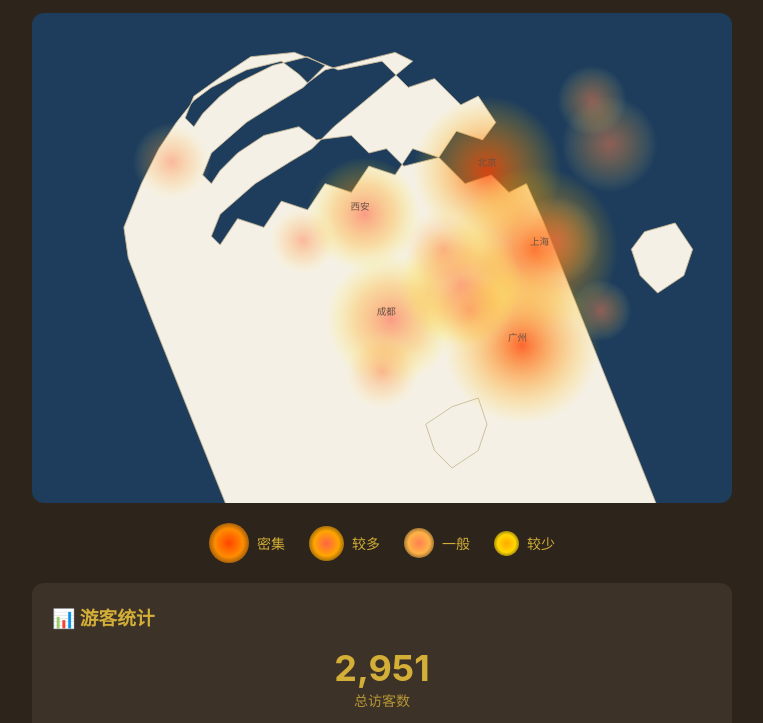
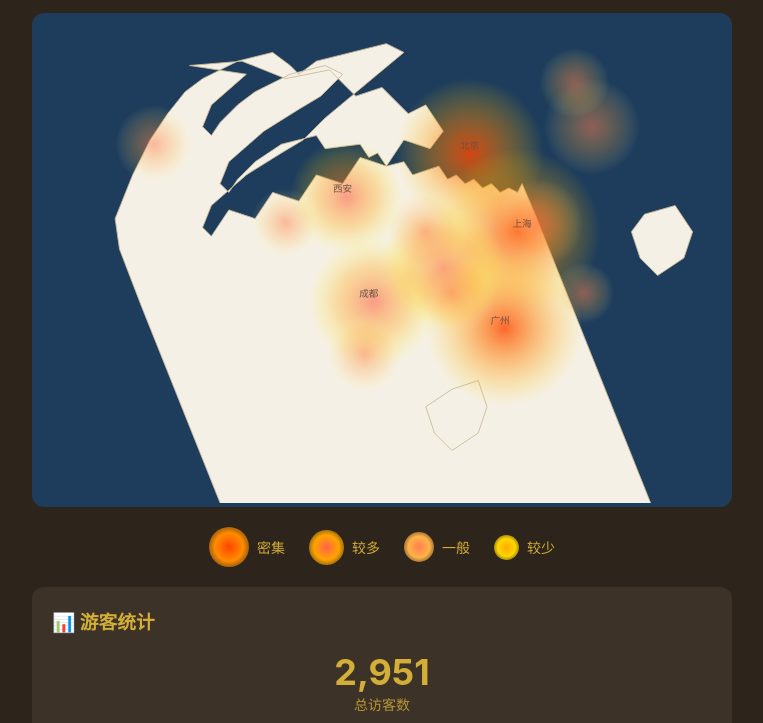
Before and after one commit to Dzr-tt/hebo-suo, a plain HTML site: page heatmap.html in a window 1280 px wide. Shown: the part 69-792 px from the top of the page, without its empty margins (258-1021 px from the left). Drawn offline with Linux system fonts and the light colour scheme.

Commit message:
热力图更新

```diff
--- a/heatmap.html
+++ b/heatmap.html
@@ -19,9 +19,7 @@
       border-radius: 12px;
       overflow: hidden;
       margin-bottom: 20px;
-      position: relative;
     }
-    .china-map svg { width: 100%; height: auto; display: block; }
     .legend {
       display: flex;
       justify-content: center;
@@ -80,42 +78,40 @@
           </radialGradient>
         </defs>
 
-        <!-- 中国地图主体 -->
-        <path d="M250,50 L300,45 L350,65 L400,55 L430,85 L460,75 L490,105 L510,95 L530,125 L515,145 L485,135 L465,165 L435,155 L415,185 L385,175 L365,205 L335,195 L315,225 L285,215 L265,245 L235,235 L215,265 L205,255 L215,230 L255,195 L295,170 L320,155 L345,130 L375,105 L405,80 L435,55 L415,45 L375,55 L335,65 L315,80 L305,70 L285,55 L245,65 L205,85 L185,100 L165,125 L145,155 L125,195 L105,245 L110,280 L135,345 L165,420 L195,495 L225,570 L255,645 L285,720 L315,795 L345,870 L375,945 L385,965 L435,955 L490,945 L545,935 L600,925 L655,915 L710,905 L765,895 L820,885 L840,885 L825,840 L795,765 L765,690 L735,615 L705,540 L675,465 L645,390 L615,315 L585,240 L565,195 L545,205 L525,185 L495,195 L465,165 L425,175 L405,155 L385,160 L365,140 L325,145 L305,130 L265,140 L235,160 L215,180 L205,195 L195,185 L205,160 L245,125 L285,100 L310,85 L335,60 L315,50 L275,60 L235,80 L215,95 L195,115 L185,130 L175,120 L185,95 L220,70 Z" fill="#f5f0e6" stroke="#c9b896" stroke-width="1"/>
+        <!-- 中国地图 -->
+        <path d="M180,60 L240,55 L290,75 L340,65 L370,95 L400,85 L430,115 L450,105 L470,135 L455,155 L425,145 L405,175 L375,165 L355,195 L325,185 L305,215 L275,205 L255,235 L225,225 L205,255 L195,245 L205,220 L245,185 L285,160 L310,145 L335,120 L365,95 L395,70 L425,45 L405,35 L365,45 L325,55 L305,70 L295,60 L275,45 L235,55 L195,75 L175,90 L155,115 L135,145 L115,185 L95,235 L100,270 L125,335 L155,410 L185,485 L215,560 L245,635 L275,710 L305,785 L335,860 L365,935 L375,955 L425,945 L480,935 L535,925 L590,915 L645,905 L700,895 L755,885 L810,875 L830,875 L815,830 L785,755 L755,680 L725,605 L695,530 L665,455 L635,380 L605,305 L575,230 L560,195 L555,205 L545,200 L535,205 L525,195 L515,200 L505,190 L495,195 L485,185 L475,190 L465,175 L435,185 L425,170 L405,175 L395,160 L385,165 L375,150 L335,155 L325,140 L285,150 L255,170 L235,190 L225,205 L215,195 L225,170 L265,135 L305,110 L330,95 L355,70 L335,60 L295,70 L255,90 L235,105 L215,125 L205,140 L195,130 L205,105 L245,70 Z" fill="#f5f0e6" stroke="#c9b896" stroke-width="1"/>
 
         <!-- 台湾岛 -->
-        <path d="M700,250 L735,240 L755,270 L745,300 L715,320 L695,300 L685,270 Z" fill="#f5f0e6" stroke="#c9b896" stroke-width="1"/>
+        <path d="M700,230 L735,220 L755,250 L745,280 L715,300 L695,280 L685,250 Z" fill="#f5f0e6" stroke="#c9b896" stroke-width="1"/>
 
         <!-- 海南岛 -->
-        <path d="M480,450 L510,440 L520,470 L510,500 L480,520 L460,500 L450,470 Z" fill="#f5f0e6" stroke="#c9b896" stroke-width="1"/>
+        <path d="M480,430 L510,420 L520,450 L510,480 L480,500 L460,480 L450,450 Z" fill="#f5f0e6" stroke="#c9b896" stroke-width="1"/>
 
-        <!-- 热力热点 - 高密度 -->
-        <circle cx="520" cy="180" r="85" fill="url(#heat1)"/>
-        <circle cx="575" cy="270" r="95" fill="url(#heat1)"/>
-        <circle cx="560" cy="380" r="90" fill="url(#heat1)"/>
+        <!-- 热力热点 -->
+        <circle cx="500" cy="160" r="85" fill="url(#heat1)"/>
+        <circle cx="555" cy="250" r="95" fill="url(#heat1)"/>
+        <circle cx="540" cy="360" r="90" fill="url(#heat1)"/>
 
-        <!-- 热力热点 - 中密度 -->
-        <circle cx="410" cy="350" r="75" fill="url(#heat2)"/>
-        <circle cx="490" cy="310" r="70" fill="url(#heat2)"/>
-        <circle cx="380" cy="230" r="65" fill="url(#heat2)"/>
+        <circle cx="390" cy="330" r="75" fill="url(#heat2)"/>
+        <circle cx="470" cy="290" r="70" fill="url(#heat2)"/>
+        <circle cx="360" cy="210" r="65" fill="url(#heat2)"/>
 
-        <!-- 热力热点 - 低密度 -->
-        <circle cx="660" cy="150" r="55" fill="url(#heat3)"/>
-        <circle cx="470" cy="270" r="50" fill="url(#heat3)"/>
-        <circle cx="500" cy="340" r="50" fill="url(#heat3)"/>
-        <circle cx="600" cy="260" r="50" fill="url(#heat3)"/>
-        <circle cx="400" cy="410" r="45" fill="url(#heat3)"/>
-        <circle cx="310" cy="260" r="40" fill="url(#heat3)"/>
-        <circle cx="160" cy="170" r="45" fill="url(#heat3)"/>
-        <circle cx="640" cy="100" r="40" fill="url(#heat3)"/>
-        <circle cx="650" cy="340" r="35" fill="url(#heat3)"/>
+        <circle cx="640" cy="130" r="55" fill="url(#heat3)"/>
+        <circle cx="450" cy="250" r="50" fill="url(#heat3)"/>
+        <circle cx="480" cy="320" r="50" fill="url(#heat3)"/>
+        <circle cx="580" cy="240" r="50" fill="url(#heat3)"/>
+        <circle cx="380" cy="390" r="45" fill="url(#heat3)"/>
+        <circle cx="290" cy="240" r="40" fill="url(#heat3)"/>
+        <circle cx="140" cy="150" r="45" fill="url(#heat3)"/>
+        <circle cx="620" cy="80" r="40" fill="url(#heat3)"/>
+        <circle cx="630" cy="320" r="35" fill="url(#heat3)"/>
 
         <!-- 城市标注 -->
-        <text x="520" y="175" font-size="11" fill="#6b5344" text-anchor="middle">北京</text>
-        <text x="580" y="265" font-size="11" fill="#6b5344" text-anchor="middle">上海</text>
-        <text x="555" y="375" font-size="11" fill="#6b5344" text-anchor="middle">广州</text>
-        <text x="405" y="345" font-size="11" fill="#6b5344" text-anchor="middle">成都</text>
-        <text x="375" y="225" font-size="11" fill="#6b5344" text-anchor="middle">西安</text>
+        <text x="500" y="155" font-size="11" fill="#6b5344" text-anchor="middle">北京</text>
+        <text x="560" y="245" font-size="11" fill="#6b5344" text-anchor="middle">上海</text>
+        <text x="535" y="355" font-size="11" fill="#6b5344" text-anchor="middle">广州</text>
+        <text x="385" y="325" font-size="11" fill="#6b5344" text-anchor="middle">成都</text>
+        <text x="355" y="205" font-size="11" fill="#6b5344" text-anchor="middle">西安</text>
       </svg>
     </div>
 
```
